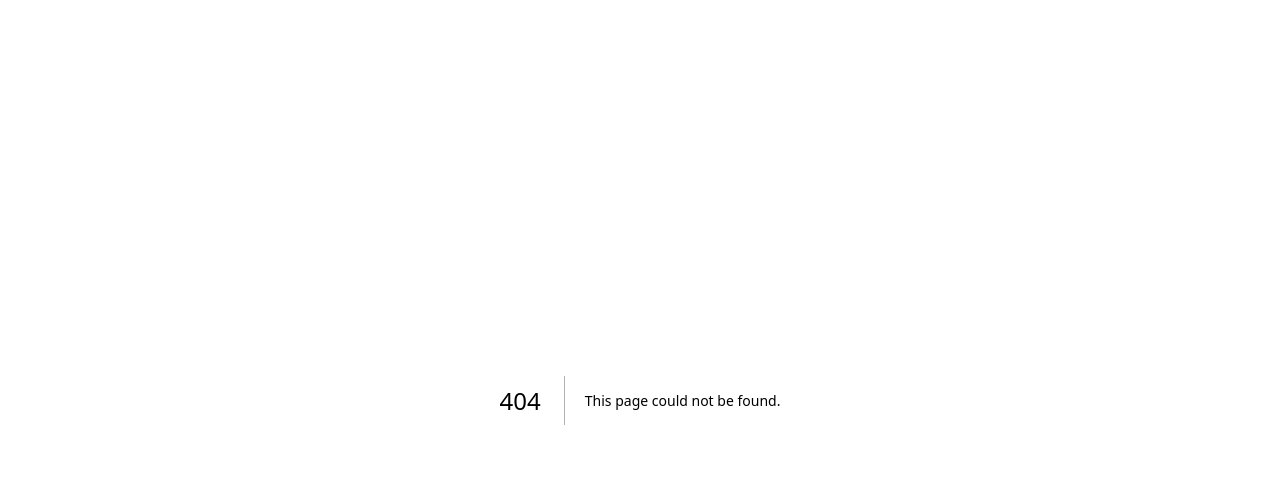
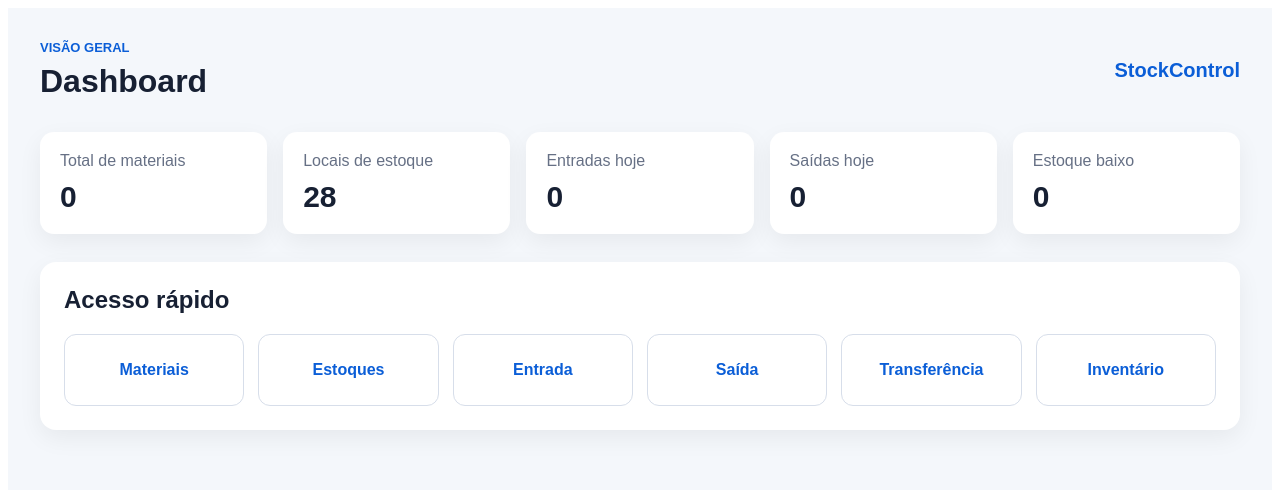
Before and after one commit to Caiobob86/stockcontrol, a Next.js app: page /dashboard in a window 1280 px wide. Before the commit this address had no page. Shown: the top 490 px of the page. Built offline with nearby package versions, Linux system fonts and the light colour scheme.

Commit message:
Cria dashboard na pasta correta
This file implements a dashboard page with a header, sections for statistics and quick access buttons, and card components for displaying data.

```diff
--- /dev/null
+++ b/app/dashboard/page.tsx
@@ -0,0 +1,158 @@
+export default function DashboardPage() {
+  return (
+    <main
+      style={{
+        minHeight: "100vh",
+        padding: "32px",
+        background: "#f4f7fb",
+        fontFamily: "Arial, sans-serif",
+      }}
+    >
+      <header
+        style={{
+          display: "flex",
+          justifyContent: "space-between",
+          alignItems: "center",
+          gap: "20px",
+          marginBottom: "32px",
+        }}
+      >
+        <div>
+          <p
+            style={{
+              margin: 0,
+              color: "#0b5ed7",
+              fontSize: "13px",
+              fontWeight: "bold",
+            }}
+          >
+            VISÃO GERAL
+          </p>
+
+          <h1
+            style={{
+              margin: "8px 0 0",
+              color: "#172033",
+            }}
+          >
+            Dashboard
+          </h1>
+        </div>
+
+        <strong
+          style={{
+            color: "#0b5ed7",
+            fontSize: "20px",
+          }}
+        >
+          StockControl
+        </strong>
+      </header>
+
+      <section
+        style={{
+          display: "grid",
+          gridTemplateColumns: "repeat(auto-fit, minmax(180px, 1fr))",
+          gap: "16px",
+          marginBottom: "28px",
+        }}
+      >
+        <Card titulo="Total de materiais" valor="0" />
+        <Card titulo="Locais de estoque" valor="28" />
+        <Card titulo="Entradas hoje" valor="0" />
+        <Card titulo="Saídas hoje" valor="0" />
+        <Card titulo="Estoque baixo" valor="0" />
+      </section>
+
+      <section
+        style={{
+          padding: "24px",
+          background: "#ffffff",
+          borderRadius: "16px",
+          boxShadow: "0 8px 24px rgba(0, 0, 0, 0.06)",
+        }}
+      >
+        <h2
+          style={{
+            marginTop: 0,
+            color: "#172033",
+          }}
+        >
+          Acesso rápido
+        </h2>
+
+        <div
+          style={{
+            display: "grid",
+            gridTemplateColumns: "repeat(auto-fit, minmax(160px, 1fr))",
+            gap: "14px",
+          }}
+        >
+          <Botao nome="Materiais" />
+          <Botao nome="Estoques" />
+          <Botao nome="Entrada" />
+          <Botao nome="Saída" />
+          <Botao nome="Transferência" />
+          <Botao nome="Inventário" />
+        </div>
+      </section>
+    </main>
+  );
+}
+
+function Card({
+  titulo,
+  valor,
+}: {
+  titulo: string;
+  valor: string;
+}) {
+  return (
+    <article
+      style={{
+        padding: "20px",
+        background: "#ffffff",
+        borderRadius: "14px",
+        boxShadow: "0 8px 24px rgba(0, 0, 0, 0.06)",
+      }}
+    >
+      <p
+        style={{
+          margin: "0 0 10px",
+          color: "#667085",
+        }}
+      >
+        {titulo}
+      </p>
+
+      <strong
+        style={{
+          fontSize: "30px",
+          color: "#172033",
+        }}
+      >
+        {valor}
+      </strong>
+    </article>
+  );
+}
+
+function Botao({ nome }: { nome: string }) {
+  return (
+    <button
+      type="button"
+      style={{
+        minHeight: "72px",
+        padding: "16px",
+        border: "1px solid #d7deea",
+        borderRadius: "12px",
+        background: "#ffffff",
+        color: "#0b5ed7",
+        fontSize: "16px",
+        fontWeight: "bold",
+      }}
+    >
+      {nome}
+    </button>
+  );
+}
```
